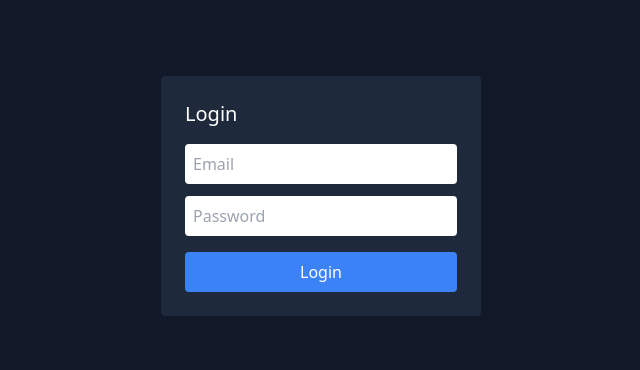
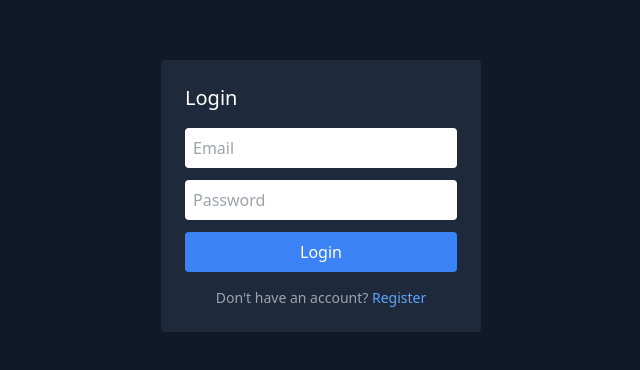
Before and after one commit to SKEL1NJA/kanban-app, a React (Vite) app in the folder client/: page / in a window 1280 px wide. Shown: the part 204-574 px from the top of the page, without its empty margins (319-959 px from the left). Built offline with nearby package versions, Linux system fonts and the light colour scheme; no server answers.

Commit message:
Fix: added register link for new users

```diff
--- a/client/src/pages/Login.jsx
+++ b/client/src/pages/Login.jsx
@@ -1,41 +1,26 @@
 import { useState, useContext } from "react";
-import { useNavigate } from "react-router-dom";
-import toast from "react-hot-toast";
-
+import { useNavigate, Link } from "react-router-dom";
 import API from "../api/axios";
 import { AuthContext } from "../context/AuthContext";
 
 export default function Login() {
-
+  const { login } = useContext(AuthContext);
   const navigate = useNavigate();
-  const { login } = useContext(AuthContext);
 
   const [email, setEmail] = useState("");
   const [password, setPassword] = useState("");
-  const [loading, setLoading] = useState(false);
 
   const handleLogin = async () => {
     try {
-      setLoading(true);
-
       const res = await API.post("/auth/login", {
         email,
         password,
       });
 
       login(res.data);
-
-      toast.success("Login successful ✅");
-
       navigate("/dashboard");
-
-    } catch (err) {
-      toast.error(
-        err.response?.data?.message ||
-        "Login failed"
-      );
-    } finally {
-      setLoading(false);
+    } catch {
+      alert("Login failed");
     }
   };
 
@@ -44,12 +29,9 @@ export default function Login() {
 
       <div className="bg-slate-800 p-6 rounded w-80">
 
-        <h2 className="text-white text-xl mb-4">
-          Login
-        </h2>
+        <h2 className="text-white text-xl mb-4">Login</h2>
 
         <input
-          type="email"
           placeholder="Email"
           className="w-full p-2 mb-3 rounded"
           onChange={(e) => setEmail(e.target.value)}
@@ -58,19 +40,26 @@ export default function Login() {
         <input
           type="password"
           placeholder="Password"
-          className="w-full p-2 rounded"
+          className="w-full p-2 mb-3 rounded"
           onChange={(e) => setPassword(e.target.value)}
         />
 
         <button
+          className="w-full bg-blue-500 text-white p-2 rounded"
           onClick={handleLogin}
-          disabled={loading}
-          className="w-full bg-blue-500 py-2 mt-4 rounded text-white"
         >
-          {loading ? "Logging in..." : "Login"}
+          Login
         </button>
 
+        <p className="text-gray-400 text-sm mt-4 text-center">
+          Don't have an account?{" "}
+          <Link to="/register" className="text-blue-400">
+            Register
+          </Link>
+        </p>
+
       </div>
+
     </div>
   );
 }
```
